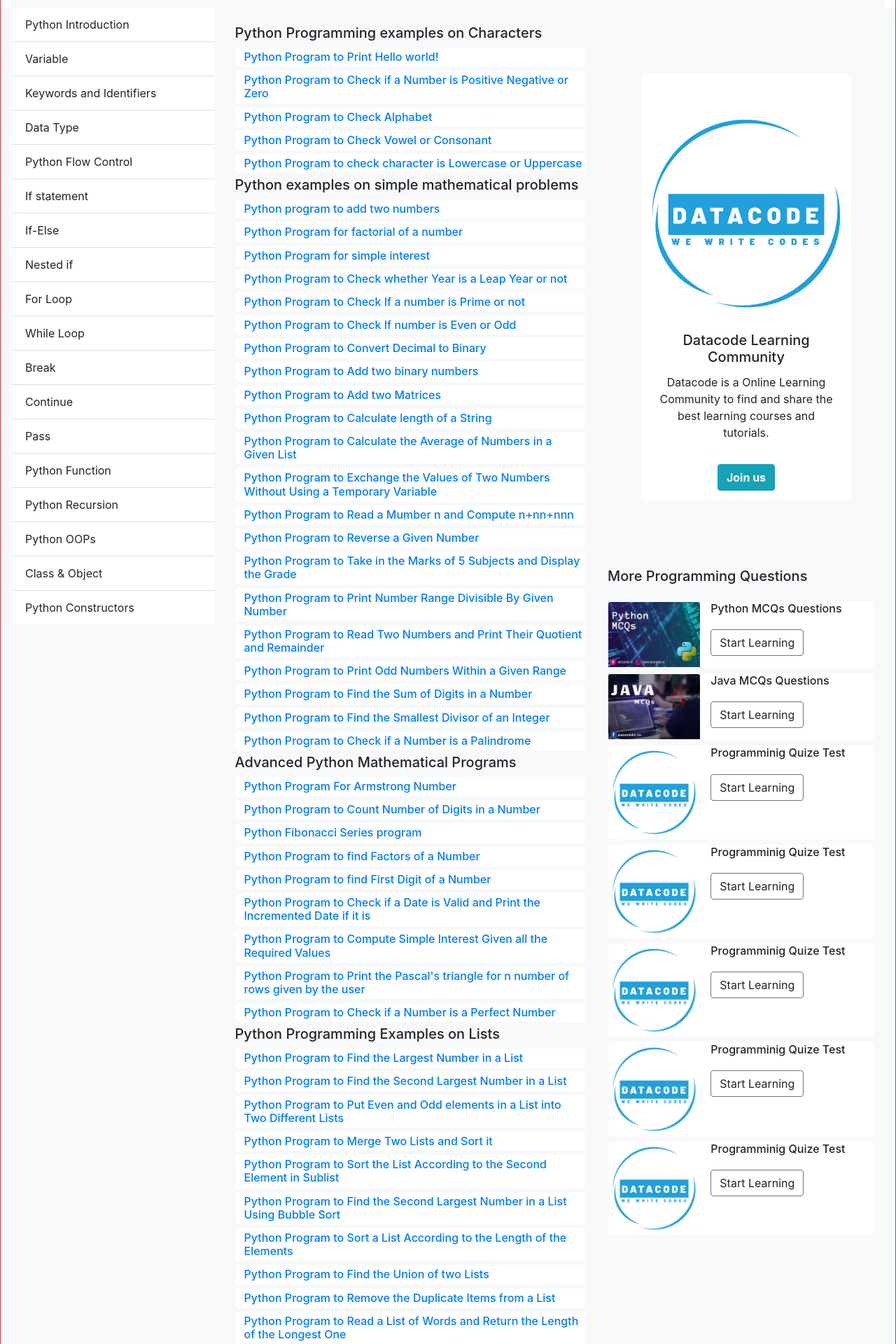
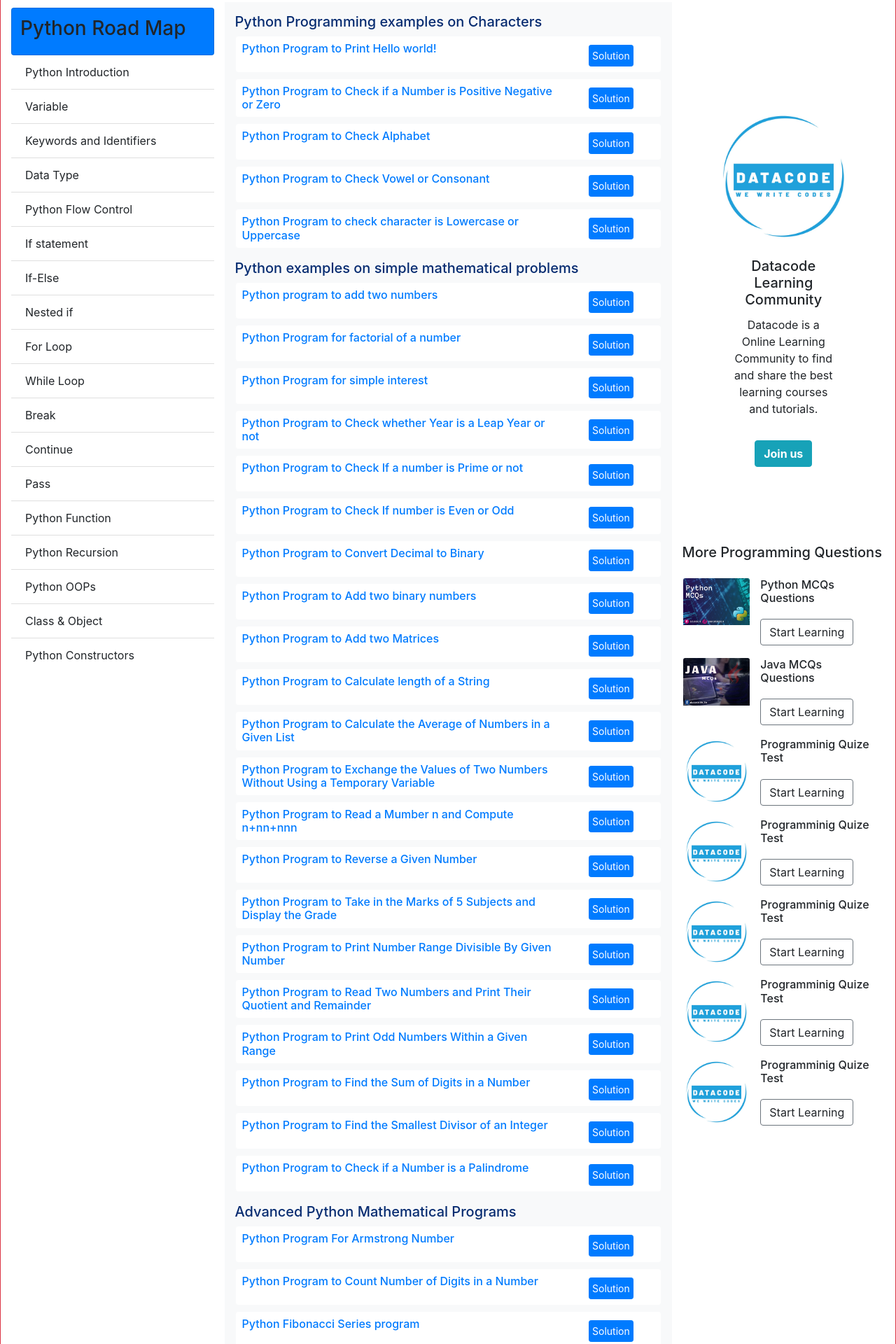
Before and after one commit to akshayDatacode/react-datacode, a React (Create React App) app: page /#/python_programming_questions in a window 1280 px wide. Shown: the part 140-2060 px from the top of the page at 70% size. Built offline with nearby package versions, Linux system fonts and the light colour scheme.

Commit message:
Programming Example Question Card Improvment with Solution Model Card Added wuth Button also

```diff
--- a/src/components/main_component/posts/programming_questions/ProgramCard.jsx
+++ b/src/components/main_component/posts/programming_questions/ProgramCard.jsx
@@ -1,16 +1,53 @@
 import React, { Component } from "react";
+import SolutionCard from "../../../main_component/posts/programming_questions/SolutionCard";
+
 class ProgramCard extends Component {
-  state = {};
+  state = {
+    isCorrect: false,
+    isClicked: false,
+    status: "",
+    show: false,
+  };
+  showQuizeScore = () => {
+    this.setState({ show: true });
+  };
+
+  handleShow = () => {
+    this.setState({ show: true });
+  };
+
+  handleClose = () => {
+    this.setState({ show: false });
+  };
   render() {
     return (
       <>
-        <div className="card border border-light mb-1">
-          <div className="card-body p-1 ml-2 ">
-            <a href={this.props.link}>
-              <h6 className="text-primary text-weight-bold text-align-middle m-0">
-                {this.props.heading}
-              </h6>
-            </a>
+        <div className="card border border-light mb-2">
+          <div className="card-body p-2">
+            <div className="row">
+              <div className="col-9 mr-0 pr-0 pl-3">
+                <a href={this.props.link}>
+                  <h6 className="text-primary text-weight-bold text-align-middle m-0">
+                    {this.props.heading}
+                  </h6>
+                </a>
+              </div>
+              <div className="col-3 p-0 ml-0 text-center">
+                <div
+                  className="btn btn-sm btn-primary p-1 mt-1"
+                  onClick={this.handleShow}
+                >
+                  Solution
+                </div>
+                <SolutionCard
+                  handleShow={this.handleShow}
+                  handleClose={this.handleClose}
+                  show={this.state.show}
+                  code={this.props.code}
+                  language={this.props.language}
+                />
+              </div>
+            </div>
           </div>
         </div>
       </>
--- a/src/components/main_component/posts/programming_questions/PythonPgramQuestions.jsx
+++ b/src/components/main_component/posts/programming_questions/PythonPgramQuestions.jsx
@@ -10,9 +10,9 @@ class PythonPgramQuestions extends Component {
   render() {
     return (
       <>
-        <div className="container-fluids bg-light">
+        <div className="container-fluids ">
           <div className="row">
-            <div className="col bg-light">
+            <div className="col">
               <div className="card bg-success">
                 <div className="card-body p-2">
                   <h1 className="card-title text-light display-5">
@@ -23,7 +23,12 @@ class PythonPgramQuestions extends Component {
             </div>
           </div>
           <div className="row">
-            <div className="col-3 d-none d-sm-block bg-light mt-4">
+            <div className="col-3 d-none d-sm-block mt-4">
+              <div className="card bg-primary">
+                <div className="card-body p-2 m-1">
+                  <h3>Python Road Map</h3>
+                </div>
+              </div>
               <ul class="list-group list-group-flush">
                 <li className="list-group-item">Python Introduction</li>
                 <li className="list-group-item">Variable</li>
@@ -45,216 +50,321 @@ class PythonPgramQuestions extends Component {
                 <li className="list-group-item">Python Constructors</li>
               </ul>
             </div>
-            <div className="col-md-5 mt-5 bg-light">
-              <div>
-                <h5>Python Programming examples on Characters</h5>
+            <div className="col-md-6 mt-3 pt-3 bg-light">
+              <div className="mb-3">
+                <h5 className="mb-2" style={{ color: "#072C71" }}>
+                  Python Programming examples on Characters
+                </h5>
                 <ProgramCard
                   link="https://www.programiz.com/python-programming/examples/hello-world"
                   heading="Python Program to Print Hello world!"
+                  language="Python"
+                  code={`HEllo Gabbu`}
                 />
 
                 <ProgramCard
                   link="https://beginnersbook.com/2018/01/python-program-check-positive-negative-zero/"
                   heading="Python Program to Check if a Number is Positive Negative or Zero"
+                  language="Python"
+                  code={`HEllo Gabbu`}
                 />
 
                 <ProgramCard
                   link="https://beginnersbook.com/2018/01/python-program-check-alphabet/"
                   heading="Python Program to Check Alphabet"
+                  language="Python"
+                  code={`HEllo Gabbu`}
                 />
                 <ProgramCard
                   link="https://beginnersbook.com/2018/01/python-program-check-vowel-consonant/"
                   heading="Python Program to Check Vowel or Consonant"
+                  language="Python"
+                  code={`HEllo Gabbu`}
                 />
                 <ProgramCard
                   link="https://www.tutorialgateway.org/python-program-to-check-character-is-lowercase-or-uppercase/"
                   heading="Python Program to check character is Lowercase or Uppercase"
+                  language="Python"
+                  code={`HEllo Gabbu`}
                 />
               </div>
 
-              <div>
-                <h5>Python examples on simple mathematical problems</h5>
+              <div className="mb-3">
+                <h5 className="mb-2" style={{ color: "#072C71" }}>
+                  Python examples on simple mathematical problems
+                </h5>
+
                 <ProgramCard
                   link="https://www.geeksforgeeks.org/python-program-to-add-two-numbers/"
                   heading="Python program to add two numbers"
+                  language="Python"
+                  code={`HEllo Gabbu`}
                 />
                 <ProgramCard
                   link="https://www.geeksforgeeks.org/python-program-for-factorial-of-a-number/"
                   heading="Python Program for factorial of a number"
+                  language="Python"
+                  code={`HEllo Gabbu`}
                 />
                 <ProgramCard
                   link="https://www.geeksforgeeks.org/python-program-for-simple-interest/"
                   heading="Python Program for simple interest"
+                  language="Python"
+                  code={`HEllo Gabbu`}
                 />
                 <ProgramCard
                   link="https://beginnersbook.com/2018/01/python-program-check-leap-year-or-not/"
                   heading="Python Program to Check whether Year is a Leap Year or not"
+                  language="Python"
+                  code={`HEllo Gabbu`}
                 />
                 <ProgramCard
                   link="https://beginnersbook.com/2018/01/python-program-check-prime-or-not/"
                   heading="Python Program to Check If a number is Prime or not"
+                  language="Python"
+                  code={`HEllo Gabbu`}
                 />
                 <ProgramCard
                   link="https://beginnersbook.com/2018/01/python-program-check-even-odd/"
                   heading="Python Program to Check If number is Even or Odd"
+                  language="Python"
+                  code={`HEllo Gabbu`}
                 />
                 <ProgramCard
                   link="https://beginnersbook.com/2018/02/python-program-to-convert-decimal-to-binary/"
                   heading="Python Program to Convert Decimal to Binary"
+                  language="Python"
+                  code={`HEllo Gabbu`}
                 />
                 <ProgramCard
                   link="https://beginnersbook.com/2018/03/python-program-to-add-two-binary-numbers/"
                   heading="Python Program to Add two binary numbers"
+                  language="Python"
+                  code={`HEllo Gabbu`}
                 />
                 <ProgramCard
                   link="https://beginnersbook.com/2018/03/python-program-to-add-two-matrices/"
                   heading="Python Program to Add two Matrices"
+                  language="Python"
+                  code={`HEllo Gabbu`}
                 />
                 <ProgramCard
                   link="https://beginnersbook.com/2018/04/python-program-to-calculate-length-of-a-string/"
                   heading="Python Program to Calculate length of a String"
+                  language="Python"
+                  code={`HEllo Gabbu`}
                 />
                 <ProgramCard
                   link="https://www.sanfoundry.com/python-program-calculate-average-numbers-given-list/"
                   heading="Python Program to Calculate the Average of Numbers in a Given List"
+                  language="Python"
+                  code={`HEllo Gabbu`}
                 />
                 <ProgramCard
                   link="https://www.sanfoundry.com/python-program-exchange-values-two-numbers-without-using-temporary-variable/"
                   heading="Python Program to Exchange the Values of Two Numbers Without Using a Temporary Variable"
+                  language="Python"
+                  code={`HEllo Gabbu`}
                 />
                 <ProgramCard
                   link="https://www.sanfoundry.com/python-program-read-number-compute/"
                   heading="Python Program to Read a Mumber n and Compute n+nn+nnn"
+                  language="Python"
+                  code={`HEllo Gabbu`}
                 />
                 <ProgramCard
                   link="https://www.sanfoundry.com/python-program-reverse-given-number/"
                   heading="Python Program to Reverse a Given Number"
+                  language="Python"
+                  code={`HEllo Gabbu`}
                 />
                 <ProgramCard
                   link="https://www.sanfoundry.com/python-program-take-marks-5-subjects-display-grade/"
                   heading="Python Program to Take in the Marks of 5 Subjects and Display the Grade"
+                  language="Python"
+                  code={`HEllo Gabbu`}
                 />
                 <ProgramCard
                   link="https://www.sanfoundry.com/python-program-print-numbers-range-divisible-given-number/"
                   heading="Python Program to Print Number Range Divisible By Given Number"
+                  language="Python"
+                  code={`HEllo Gabbu`}
                 />
                 <ProgramCard
                   link="https://www.sanfoundry.com/python-program-take-numbers-print-quotient-remainder/"
                   heading="Python Program to Read Two Numbers and Print Their Quotient and Remainder"
+                  language="Python"
+                  code={`HEllo Gabbu`}
                 />
                 <ProgramCard
                   link="https://www.sanfoundry.com/python-program-print-odd-numbers-given-range/"
                   heading="Python Program to Print Odd Numbers Within a Given Range"
+                  language="Python"
+                  code={`HEllo Gabbu`}
                 />
                 <ProgramCard
                   link="https://www.sanfoundry.com/python-program-find-sum-digits-number/"
                   heading="Python Program to Find the Sum of Digits in a Number"
+                  language="Python"
+                  code={`HEllo Gabbu`}
                 />
                 <ProgramCard
                   link="https://www.sanfoundry.com/python-program-find-smallest-divisor-integer/"
                   heading="Python Program to Find the Smallest Divisor of an Integer"
+                  language="Python"
+                  code={`HEllo Gabbu`}
                 />
                 <ProgramCard
                   link="https://www.sanfoundry.com/python-program-check-number-palindrome/"
                   heading="Python Program to Check if a Number is a Palindrome"
+                  language="Python"
+                  code={`HEllo Gabbu`}
                 />
               </div>
-              <div>
-                <h5>Advanced Python Mathematical Programs</h5>
+              <div className="mb-3">
+                <h5 className="mb-2" style={{ color: "#072C71" }}>
+                  Advanced Python Mathematical Programs
+                </h5>
                 <ProgramCard
                   link="https://www.tutorialgateway.org/python-program-armstrong-number/"
                   heading="Python Program For Armstrong Number"
+                  language="Python"
+                  code={`HEllo Gabbu`}
                 />
                 <ProgramCard
                   link="https://www.tutorialgateway.org/python-program-to-count-number-of-digits-in-a-number/"
                   heading="Python Program to Count Number of Digits in a Number"
+                  language="Python"
+                  code={`HEllo Gabbu`}
                 />
                 <ProgramCard
                   link="https://www.tutorialgateway.org/python-fibonacci-series-program/"
                   heading="Python Fibonacci Series program"
+                  language="Python"
+                  code={`HEllo Gabbu`}
                 />
                 <ProgramCard
                   link="https://www.tutorialgateway.org/python-program-to-find-factors-of-a-number/"
                   heading="Python Program to find Factors of a Number"
+                  language="Python"
+                  code={`HEllo Gabbu`}
                 />
                 <ProgramCard
                   link="https://www.tutorialgateway.org/python-program-to-find-first-digit-of-a-number/"
                   heading="Python Program to find First Digit of a Number"
+                  language="Python"
+                  code={`HEllo Gabbu`}
                 />
                 <ProgramCard
                   link="https://www.sanfoundry.com/python-program-check-date-valid-print-incremented-date/"
                   heading="Python Program to Check if a Date is Valid and Print the Incremented Date if it is"
+                  language="Python"
+                  code={`HEllo Gabbu`}
                 />
                 <ProgramCard
                   link="https://www.sanfoundry.com/python-program-compute-simple-interest-given-required-values/"
                   heading="Python Program to Compute Simple Interest Given all the Required Values"
+                  language="Python"
+                  code={`HEllo Gabbu`}
                 />
                 <ProgramCard
                   link="https://www.sanfoundry.com/python-program-print-pascal-triangle/"
                   heading="Python Program to Print the Pascal's triangle for n number of rows given by the user"
+                  language="Python"
+                  code={`HEllo Gabbu`}
                 />
                 <ProgramCard
                   link="https://www.sanfoundry.com/python-program-check-perfect-number/"
                   heading="Python Program to Check if a Number is a Perfect Number"
+                  language="Python"
+                  code={`HEllo Gabbu`}
                 />
               </div>
-              <div>
-                <h5>Python Programming Examples on Lists</h5>
+              <div className="mb-3">
+                <h5 className="mb-2" style={{ color: "#072C71" }}>
+                  Python Programming Examples on Lists
+                </h5>
                 <ProgramCard
                   link="https://www.sanfoundry.com/python-program-find-largest-number-list/"
                   heading="Python Program to Find the Largest Number in a List"
+                  language="Python"
+                  code={`HEllo Gabbu`}
                 />
                 <ProgramCard
                   link="https://www.sanfoundry.com/python-program-find-second-largest-number-list/"
                   heading="Python Program to Find the Second Largest Number in a List"
+                  language="Python"
+                  code={`HEllo Gabbu`}
                 />
                 <ProgramCard
                   link="https://www.sanfoundry.com/python-program-even-odd-elements-different-lists/"
                   heading="Python Program to Put Even and Odd elements in a List into Two Different Lists"
+                  language="Python"
+                  code={`HEllo Gabbu`}
                 />
                 <ProgramCard
                   link="https://www.sanfoundry.com/python-program-merge-two-lists-sort/"
                   heading="Python Program to Merge Two Lists and Sort it"
+                  language="Python"
+                  code={`HEllo Gabbu`}
                 />
                 <ProgramCard
                   link="https://www.sanfoundry.com/python-program-sort-list-accoring-second-element-sublist/"
                   heading="Python Program to Sort the List According to the Second Element in Sublist"
+                  language="Python"
+                  code={`HEllo Gabbu`}
                 />
                 <ProgramCard
                   link="https://www.sanfoundry.com/python-program-second-largest-number-bubble-sort/"
                   heading="Python Program to Find the Second Largest Number in a List Using Bubble Sort"
+                  language="Python"
+                  code={`HEllo Gabbu`}
                 />
                 <ProgramCard
                   link="https://www.sanfoundry.com/python-program-sort-list-length-elements/"
                   heading="Python Program to Sort a List According to the Length of the Elements"
+                  language="Python"
+                  code={`HEllo Gabbu`}
                 />
                 <ProgramCard
                   link="https://www.sanfoundry.com/python-program-find-union-two-lists/"
                   heading="Python Program to Find the Union of two Lists"
+                  language="Python"
+                  code={`HEllo Gabbu`}
                 />
                 <ProgramCard
                   link="https://www.sanfoundry.com/python-program-remove-duplicate-items-list/"
                   heading="Python Program to Remove the Duplicate Items from a List"
+                  language="Python"
+                  code={`HEllo Gabbu`}
                 />
                 <ProgramCard
                   link="https://www.sanfoundry.com/python-program-read-list-words-returns-longest/"
                   heading="Python Program to Read a List of Words and Return the Length of the Longest One"
+                  language="Python"
+                  code={`HEllo Gabbu`}
                 />
                 <ProgramCard
                   link="https://www.sanfoundry.com/python-program-remove-occurrence-given-word-list/"
                   heading="Python Program to Remove the ith Occurrence of the Given Word in a List where Words can Repeat"
+                  language="Python"
+                  code={`HEllo Gabbu`}
                 />
                 <ProgramCard
                   link="https://www.sanfoundry.com/python-program-remove-tuples-outside-range/"
                   heading="Python Program to Remove All Tuples in a List of Tuples with the USN Outside the Given Range"
+                  language="Python"
+                  code={`HEllo Gabbu`}
                 />
                 <ProgramCard
                   link="https://www.sanfoundry.com/python-program-find-union-two-lists/"
                   heading="Python Program to Find the Union of two Lists"
+                  language="Python"
+                  code={`HEllo Gabbu`}
                 />
               </div>
             </div>
-            <div className="col-md-4 mt-4 bg-light">
+            <div className="col-md-3 mt-4">
               <RightSideSection />
               <h5 className="mb-4">More Programming Questions</h5>
               <RecommendPost
--- /dev/null
+++ b/src/components/main_component/posts/programming_questions/SolutionCard.js
@@ -0,0 +1,32 @@
+import React, { Component } from "react";
+import { Modal } from "react-bootstrap";
+import PrismCode from "../../../PrismCode";
+const SolutionCard = (props) => {
+  let code = props.code;
+  return (
+    <>
+      <Modal
+        show={props.show}
+        size="md"
+        onHide={props.handleClose}
+        aria-labelledby="contained-modal-title-vcenter"
+        centered
+      >
+        <Modal.Header closeButton className="m-1 p-1">
+          <Modal.Title>Solution</Modal.Title>
+        </Modal.Header>
+        <Modal.Body>
+          <h6 className="text-center">
+            <PrismCode
+              code={code}
+              language={props.language}
+              plugins={["line-numbers"]}
+            />
+          </h6>
+        </Modal.Body>
+      </Modal>
+    </>
+  );
+};
+
+export default SolutionCard;
```
